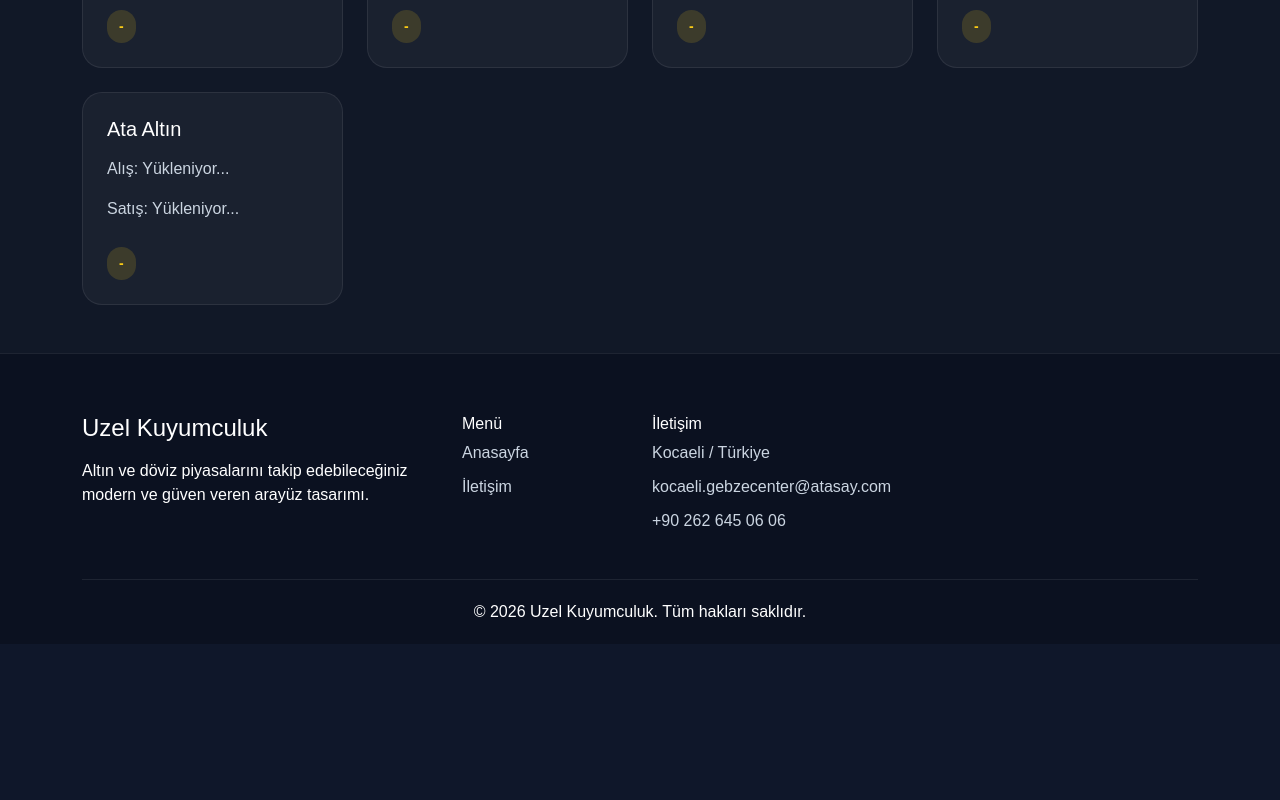
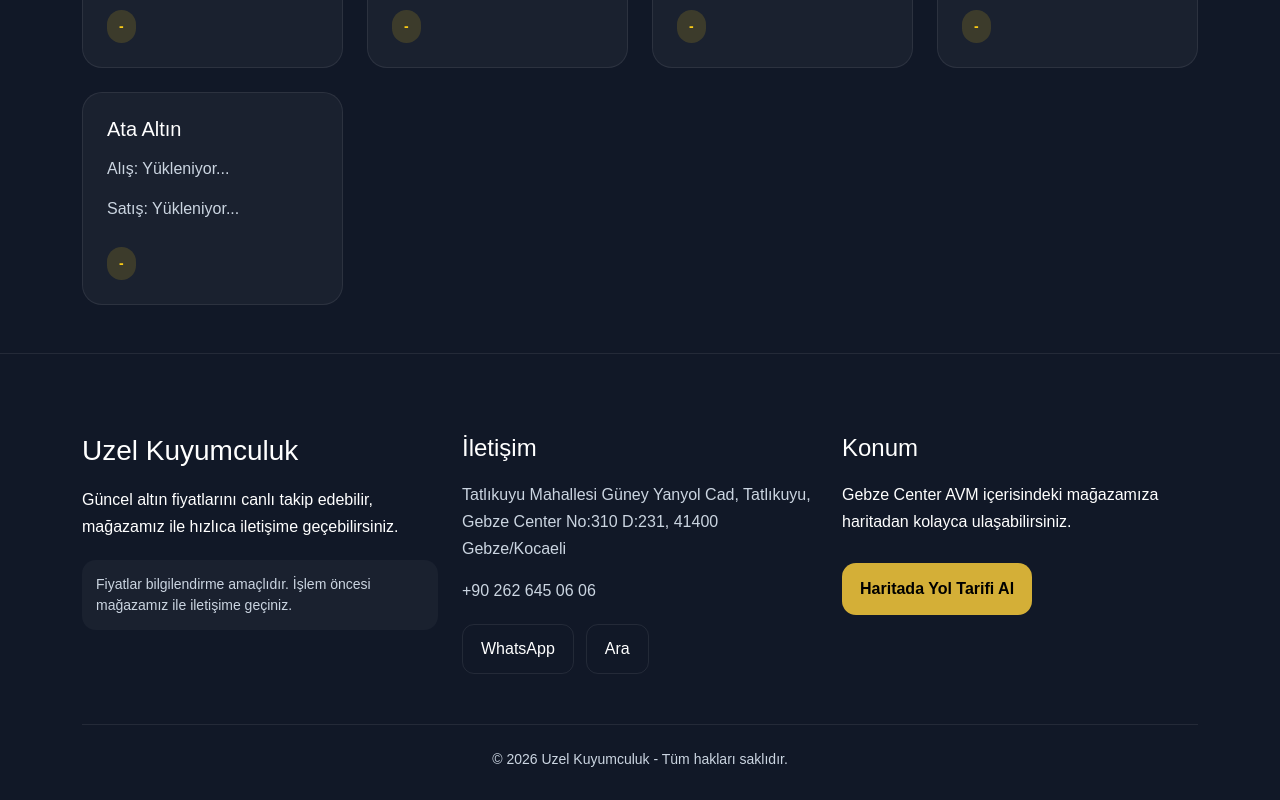
Before and after one commit to esmomerr/UzelKuyumculuk, a React (Vite) app: page / in a window 1280 px wide. Shown: the part 1449-2249 px from the top of the page. Before the commit the page ends 2093 px from the top, so only its background shows below. Built offline with nearby package versions, Linux system fonts and the light colour scheme; no server answers; the database is empty.

Commit message:
fiyatlar 50lige yuvarlandi, Footer düzenlendi.

```diff
--- a/src/App.jsx
+++ b/src/App.jsx
@@ -93,7 +93,6 @@ function App() {
         const user = await getCurrentUser()
         setIsAdminAuthenticated(!!user)
       } catch (error) {
-        console.error('Kullanıcı kontrol hatası:', error)
         setIsAdminAuthenticated(false)
       } finally {
         setAuthLoading(false)
--- a/src/components/Footer.jsx
+++ b/src/components/Footer.jsx
@@ -1,35 +1,79 @@
 function Footer() {
   return (
-    <footer id="contact" className="footer-section">
+    <footer className="footer-section">
       <div className="container">
-        <div className="row g-4">
+        <div className="row gy-5">
           <div className="col-lg-4">
-            <h4 className="footer-logo">Uzel Kuyumculuk</h4>
-            <p>
-              Altın ve döviz piyasalarını takip edebileceğiniz modern ve güven veren arayüz tasarımı.
+            <h3 className="footer-title">Uzel Kuyumculuk</h3>
+
+            <p className="footer-text">
+              Güncel altın fiyatlarını canlı takip edebilir,
+              mağazamız ile hızlıca iletişime geçebilirsiniz.
             </p>
+
+            <div className="footer-note">
+              Fiyatlar bilgilendirme amaçlıdır.
+              İşlem öncesi mağazamız ile iletişime geçiniz.
+            </div>
           </div>
 
-          <div className="col-lg-2 col-md-4">
-            <h6>Menü</h6>
+          <div className="col-lg-4">
+            <h4 className="footer-subtitle">İletişim</h4>
+
             <ul className="footer-list">
-              <li>Anasayfa</li>
-              <li>İletişim</li>
+              <li>
+                Tatlıkuyu Mahallesi Güney Yanyol Cad,
+                Tatlıkuyu, Gebze Center No:310 D:231,
+                41400 Gebze/Kocaeli
+              </li>
+
+              <li>
+                <a href="tel:+902626450606">
+                  +90 262 645 06 06
+                </a>
+              </li>
             </ul>
+
+            <div className="footer-buttons">
+              <a
+                href="https://wa.me/905314343992"
+                target="_blank"
+                rel="noreferrer"
+                className="footer-btn"
+              >
+                WhatsApp
+              </a>
+
+              <a
+                href="tel:+902626450606"
+                className="footer-btn"
+              >
+                Ara
+              </a>
+            </div>
           </div>
 
-          <div className="col-lg-3 col-md-4">
-            <h6>İletişim</h6>
-            <ul className="footer-list">
-              <li>Kocaeli / Türkiye</li>
-              <li>kocaeli.gebzecenter@atasay.com</li>
-              <li>+90 262 645 06 06</li>
-            </ul>
+          <div className="col-lg-4">
+            <h4 className="footer-subtitle">Konum</h4>
+
+            <p className="footer-text">
+              Gebze Center AVM içerisindeki mağazamıza
+              haritadan kolayca ulaşabilirsiniz.
+            </p>
+
+            <a
+              href="https://google.com/maps?um=1&ie=UTF-8&fb=1&gl=tr&sa=X&geocode=KTlZSz_yIMsUMfa9JbJQ31Iq&daddr=Tatlıkuyu+Mahallesi+Güney+Yanyol+Cad,+Tatlıkuyu,+Gebze+Center+No:310+D:231,+41400+Gebze/Kocaeli"
+              target="_blank"
+              rel="noreferrer"
+              className="footer-map-btn"
+            >
+              Haritada Yol Tarifi Al
+            </a>
           </div>
         </div>
 
         <div className="footer-bottom">
-          <p className="mb-0">© 2026 Uzel Kuyumculuk. Tüm hakları saklıdır.</p>
+          © 2026 Uzel Kuyumculuk - Tüm hakları saklıdır.
         </div>
       </div>
     </footer>
--- a/src/hooks/useMarketData.js
+++ b/src/hooks/useMarketData.js
@@ -78,23 +78,14 @@ function useMarketData(adminSettings) {
     }).format(value)
   }
 
-  const roundBuyToTen = (value) => {
-    if (value === null || value === undefined || Number.isNaN(value)) {
-      return 'Yükleniyor...'
-    }
-
-    const roundedValue = Math.floor(value / 10) * 10
-    return formatNumber(roundedValue)
+  const roundPriceToFifty = (value) => {
+  if (value === null || value === undefined || Number.isNaN(value)) {
+    return 'Yükleniyor...'
   }
 
-  const roundSellToTen = (value) => {
-    if (value === null || value === undefined || Number.isNaN(value)) {
-      return 'Yükleniyor...'
-    }
-
-    const roundedValue = Math.ceil(value / 10) * 10
-    return formatNumber(roundedValue)
-  }
+  const roundedValue = Math.round(value / 50) * 50
+  return formatNumber(roundedValue)
+}
 
   const formatChange = (value) => {
     if (value === null || value === undefined || Number.isNaN(value)) {
@@ -154,8 +145,8 @@ function useMarketData(adminSettings) {
     const finalSell = rawSell + sellOffset
 
     return {
-      buy: roundBuyToTen(finalBuy),
-      sell: roundSellToTen(finalSell),
+      buy: roundPriceToFifty(finalBuy),
+      sell: roundPriceToFifty(finalSell),
     }
   }
 
@@ -171,7 +162,7 @@ function useMarketData(adminSettings) {
     const finalBuy = rawBuy - buyOffset
 
     return {
-      buy: roundBuyToTen(finalBuy),
+      buy: roundPriceToFifty(finalBuy),
       sell: '-',
     }
   }
--- a/src/index.css
+++ b/src/index.css
@@ -856,3 +856,108 @@ a {
     flex-direction: column;
   }
 }
+
+.footer-section {
+  padding: 80px 0 30px;
+  background: var(--bg-soft);
+  border-top: 1px solid var(--border-color);
+}
+
+.footer-title {
+  color: var(--text-main);
+  margin-bottom: 18px;
+}
+
+.footer-subtitle {
+  color: var(--text-main);
+  margin-bottom: 18px;
+}
+
+.footer-text {
+  color: var(--text-soft);
+  line-height: 1.7;
+}
+
+.footer-note {
+  margin-top: 20px;
+  padding: 14px;
+  border-radius: 14px;
+  background: rgba(255,255,255,0.04);
+  color: var(--text-soft);
+  font-size: 14px;
+}
+
+.footer-list {
+  list-style: none;
+  padding: 0;
+  margin: 0;
+}
+
+.footer-list li {
+  margin-bottom: 14px;
+  color: var(--text-soft);
+  line-height: 1.7;
+}
+
+.footer-list a {
+  color: var(--text-soft);
+  text-decoration: none;
+}
+
+.footer-buttons {
+  display: flex;
+  gap: 12px;
+  margin-top: 20px;
+  flex-wrap: wrap;
+}
+
+.footer-btn {
+  padding: 12px 18px;
+  border-radius: 12px;
+  border: 1px solid var(--border-color);
+  color: var(--text-main);
+  text-decoration: none;
+  transition: 0.2s ease;
+}
+
+.footer-btn:hover {
+  border-color: var(--gold);
+  color: var(--gold);
+}
+
+.footer-map-btn {
+  display: inline-flex;
+  margin-top: 12px;
+  padding: 14px 18px;
+  border-radius: 14px;
+  background: var(--gold);
+  color: #000;
+  font-weight: 600;
+  text-decoration: none;
+  transition: 0.2s ease;
+}
+
+.footer-map-btn:hover {
+  transform: translateY(-2px);
+}
+
+.footer-hours {
+  margin-top: 24px;
+  display: flex;
+  flex-direction: column;
+  gap: 6px;
+  color: var(--text-soft);
+}
+
+.footer-hours strong {
+  color: var(--text-main);
+}
+
+.footer-bottom {
+  margin-top: 50px;
+  padding-top: 24px;
+  border-top: 1px solid var(--border-color);
+  text-align: center;
+  color: var(--text-soft);
+  font-size: 14px;
+}
```
